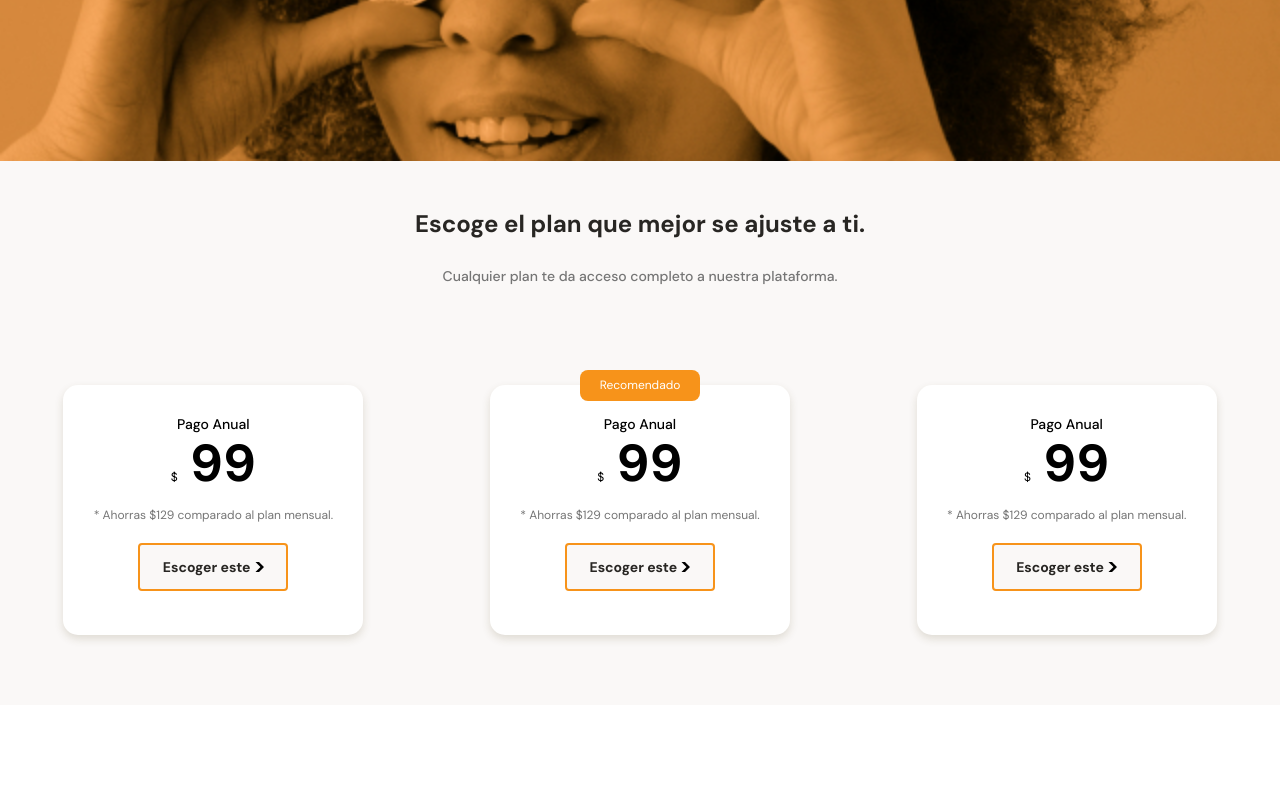
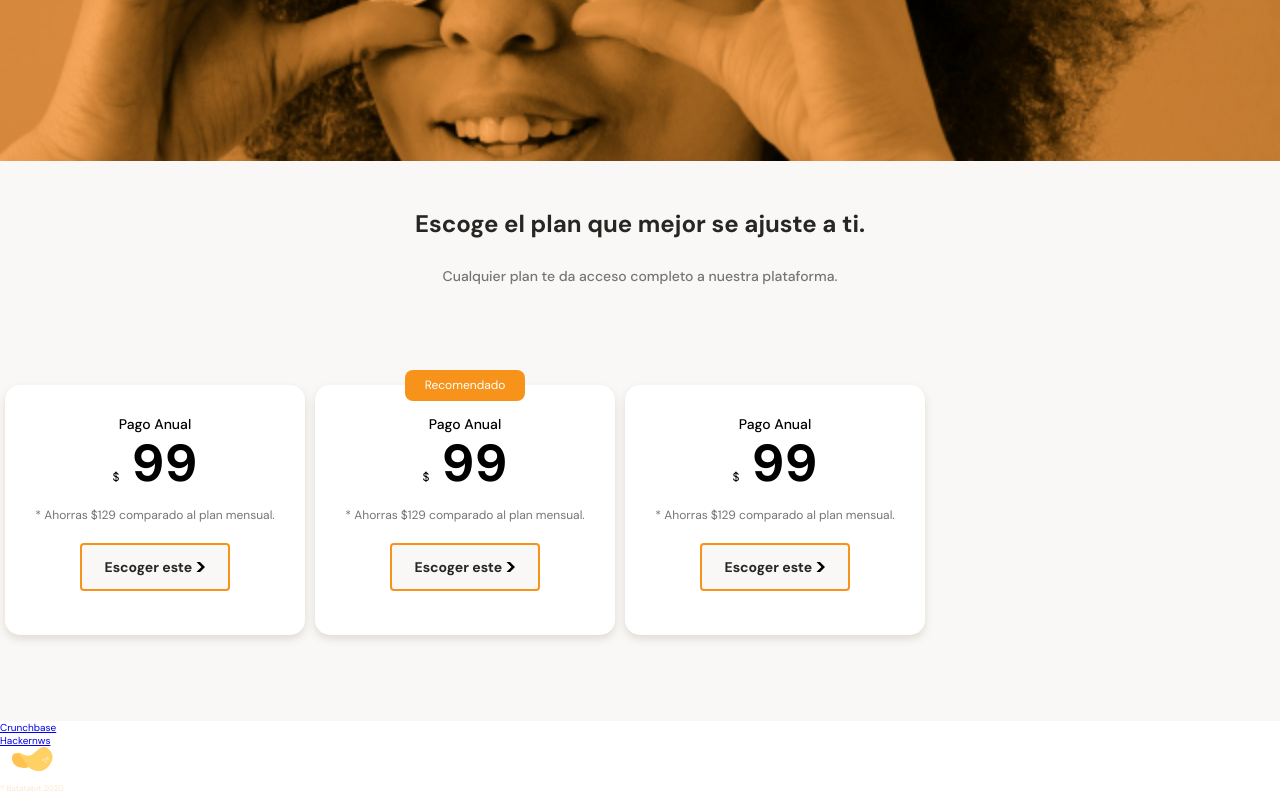
Before and after one commit to Priscilla-Rojas/batata-bit, a plain HTML site: page index.html in a window 1280 px wide. Shown: the part 2589-3389 px from the top of the page. Before the commit the page ends 3294 px from the top, so only its background shows below. Drawn offline with Linux system fonts and the light colour scheme.

Commit message:
finalice el slaider manual faltaria apliccar javaScrip

```diff
--- a/index.html
+++ b/index.html
@@ -148,6 +148,16 @@
         </section>
     </main>
     <footer>
+        <section>
+            <ul>
+                <li><a href="#>LInkedin</a></li>
+                <li><a href="#">Crunchbase</a></li>
+                <li><a href="#">Hackernws</a></li>
+            </ul>
+        </section>
+        <section>
+            <img src="assets/img/logo-footer.svg" alt="Logo Batata bit 2021">
+        </section>
     </footer>
 </body>
 </html>
--- a/styles.css
+++ b/styles.css
@@ -397,17 +397,25 @@ main{
     color: #757575;
 
 }
+/* SECCION SLAIDER */
+
 .plans-container-slider{
     display: flex;
+    /* gap: 50px; */
+    height: 316px;
+    overflow-x: scroll;
+    overscroll-behavior-x: contain;
+    scroll-snap-type: x proximity;
 }
 
 .plans-container-card{
     position: relative;
+    scroll-snap-align: center;
     width: 70%;
-    min-width: 230px;
+    min-width: 190px;
     max-width: 300px;
     height: 250px;
-    margin: 50px auto 0;
+    margin: 50px 5px 0;
     padding: 0 15px;
     background-color: var(--just-white);
     border-radius: 15px;
```
